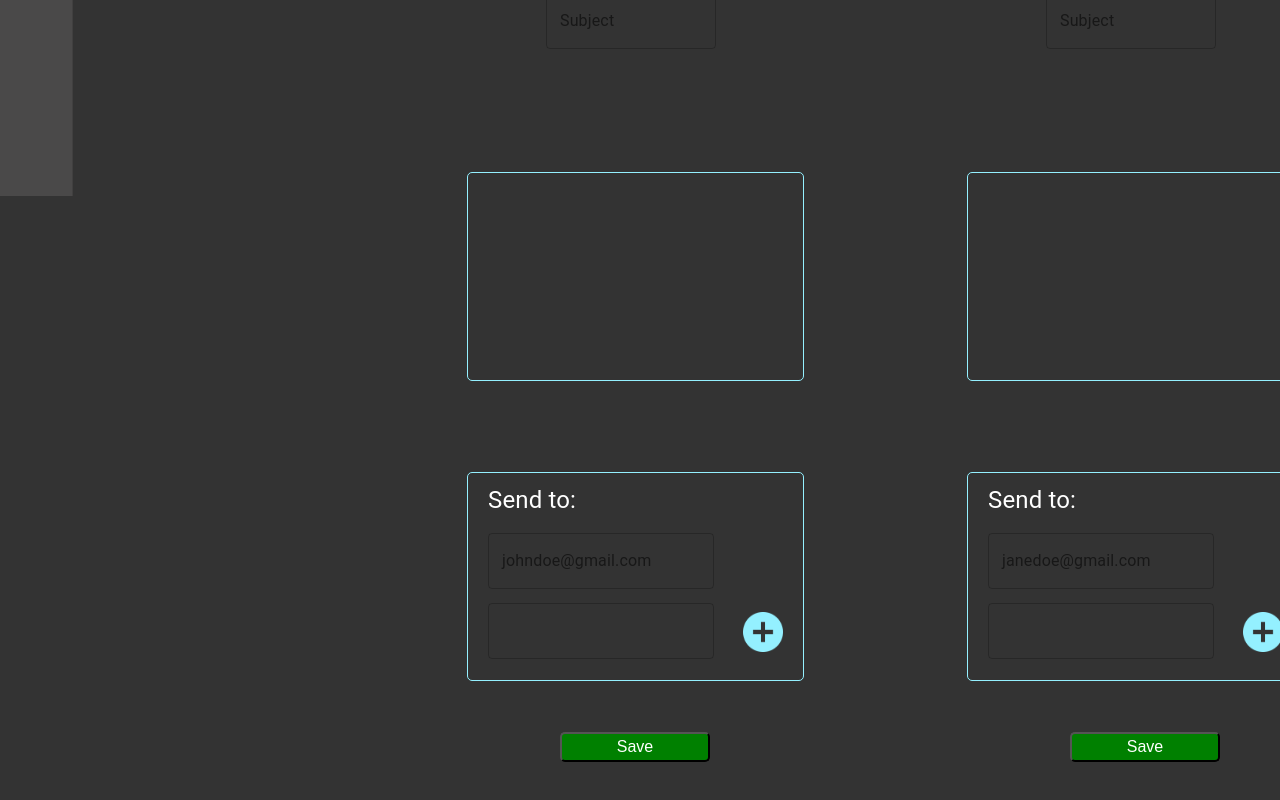
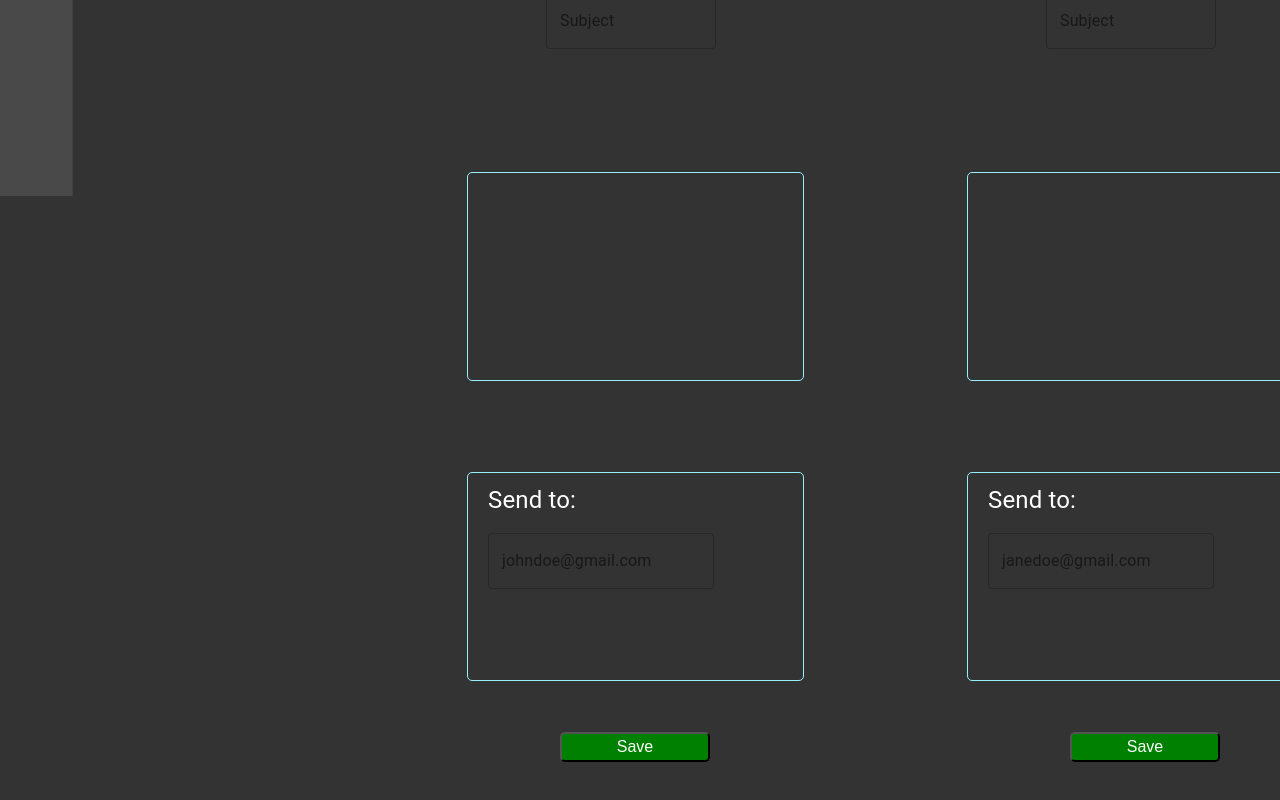
Before and after one commit to TechniekCollegeRotterdam/anonymous-mail-frontend, a React (Create React App) app: page /autoreplies in a window 1280 px wide. Shown: the part 604-1404 px from the top of the page. Built offline with nearby package versions, Linux system fonts and the light colour scheme.

Commit message:
textfield removed

```diff
--- a/src/component/automap/AutoReplies.js
+++ b/src/component/automap/AutoReplies.js
@@ -81,8 +81,6 @@ function AutoReplies(props) {
                         <TextField className="ex-mail" type="text" id="outlined-basic" label="johndoe@gmail.com"
                                    variant="outlined"
                         />
-                        <TextField className="ex-mail-1-2" type="text" id="outlined-basic" variant="outlined"/>
-                        <img className= "plusicon-auto-add" alt="plus icon" src={plus} />
                     </div>
                     <button className="auto-save-btn">Save</button>
                     </div>
@@ -99,8 +97,6 @@ function AutoReplies(props) {
                             <TextField className="ex-mail-2" type="text" id="outlined-basic" label="janedoe@gmail.com"
                                        variant="outlined"
                             />
-                            <TextField className="ex-mail-2-2" type="text" id="outlined-basic" variant="outlined"/>
-                            <img className= "plusicon-auto-add-2" alt="plus icon" src={plus} />
                         </div>
                         <button className="auto-save-btn-2">Save</button>
                     </div>
```
